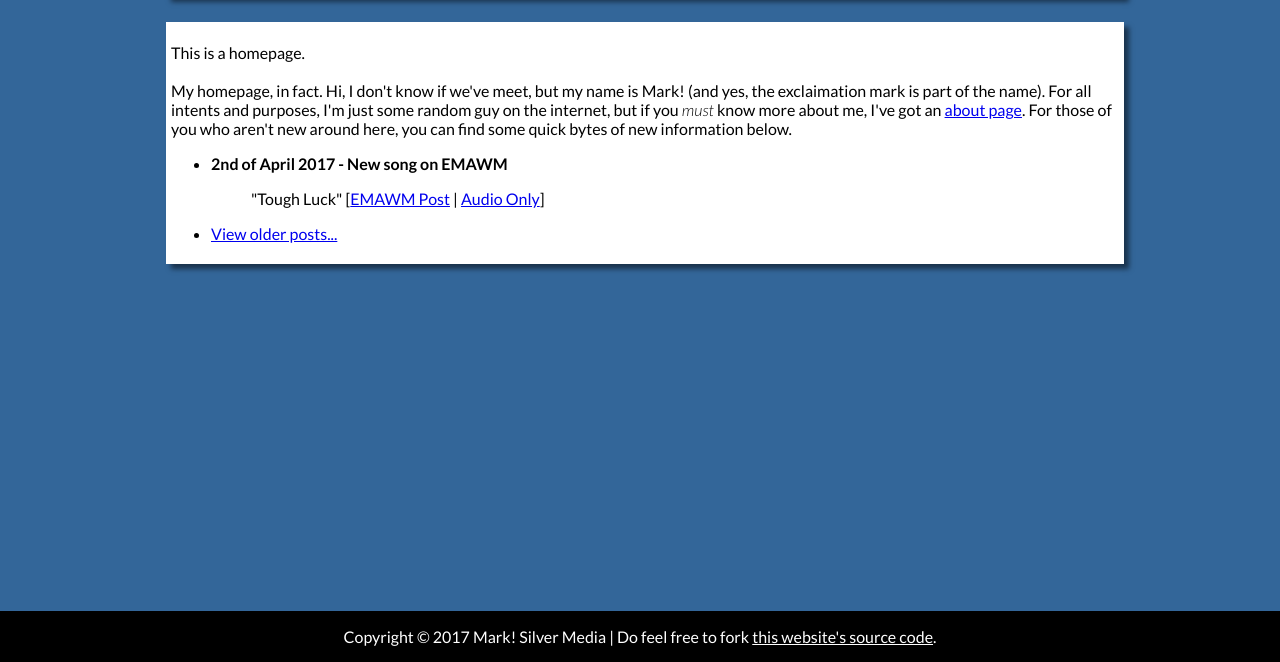
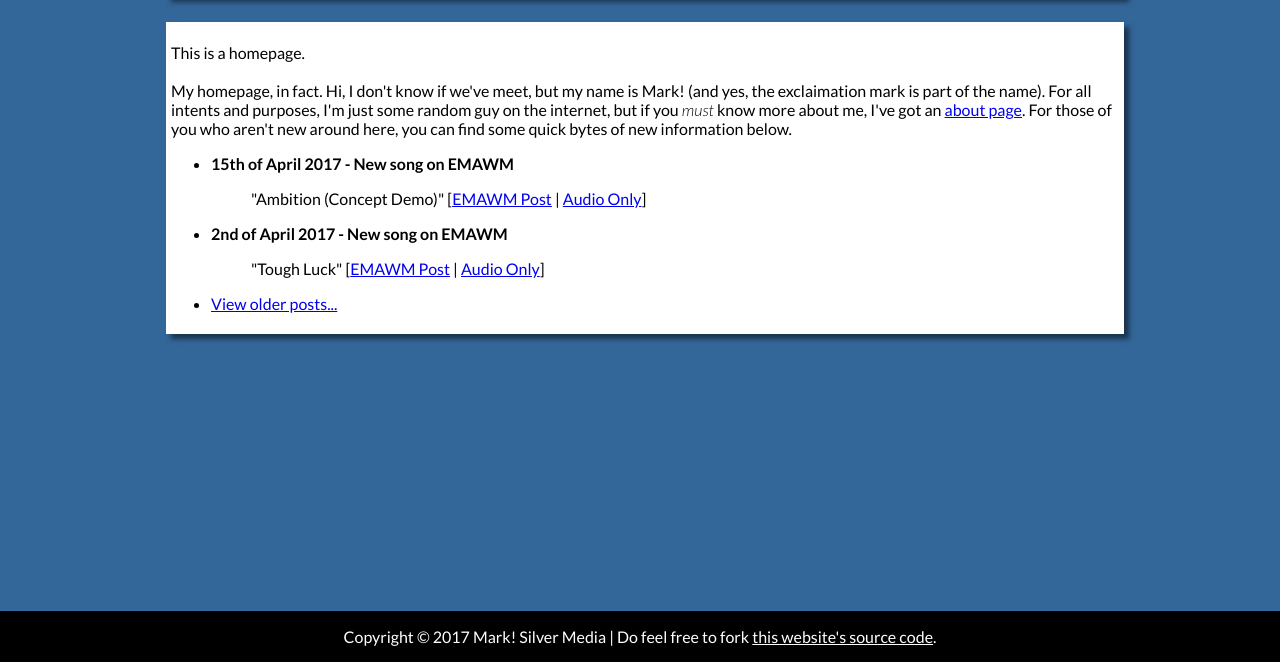
Before and after one commit to MarkSilverMedia/personalsite, a plain HTML site: page index.html in a window 1280 px wide. Shown: the part 138-800 px from the top of the page. Drawn offline with Linux system fonts and the light colour scheme.

Commit message:
emawm post

```diff
--- a/index.html
+++ b/index.html
@@ -27,6 +27,8 @@
 
 <ul>
 
+<li><b>15th of April 2017 - New song on EMAWM</b><blockquote>"Ambition (Concept Demo)" [<a href="http://emawm.tk/post/159610709166/ambition-concept-demo">EMAWM Post</a> | <a href="http://assets.marksilvermedia.tk/music/emawm/ambition.mp3">Audio Only</a>]</blockquote></li>
+
 <li><b>2nd of April 2017 - New song on EMAWM</b><blockquote>"Tough Luck" [<a href="http://emawm.tk/post/159130291341/tough-luck">EMAWM Post</a> | <a href="http://assets.marksilvermedia.tk/music/emawm/toughluck.mp3">Audio Only</a>]</blockquote></li>
 
 <li><a href="/archive.html">View older posts...</a></li>
```
